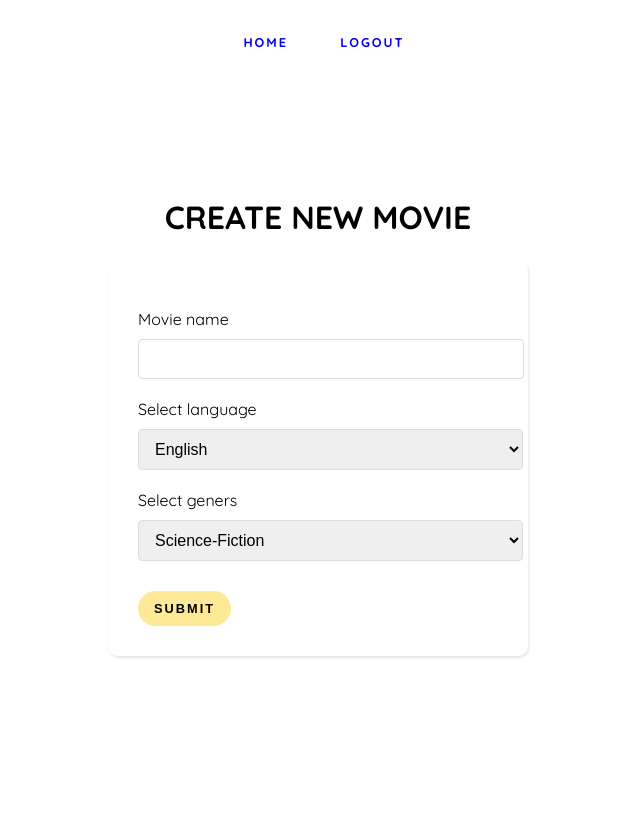
After one commit to deandevio/mid-project, a Node server app: template views/createMovie.ejs in a window 1280 px wide. The commit adds this page. Shown: the whole page, without its empty margins (322-962 px from the left). Run offline with Node 20, Linux system fonts and the light colour scheme; the template is opened without the code that fills it, so the values that code supplies are empty; some libraries are stand-ins or nearby versions.

Commit message:
Added create movie page

```diff
--- a/controllers/userControllers.js
+++ b/controllers/userControllers.js
@@ -5,6 +5,7 @@ import { errorHandle } from "../middleware/errorHandle.js";
 export const getHome = (req, res) => res.render("home");
 export const getLogin = (req, res) => res.render("login");
 export const getSignup = (req, res) => res.render("signup");
+export const getCreateMovie = (req, res) => res.render("createMovie");
 export const getLogout = (req, res) => res.cookie("jwt", false, { maxAge: 1, httpOnly: true }).redirect("login");
 export const getMenu = async (req, res) => {
   const { username } = req.params.username;
--- a/model/movieModel.js
+++ b/model/movieModel.js
@@ -8,12 +8,12 @@ const movieSchema = new mongoose.Schema({
   },
   language: {
     type: String,
-    enum: ["English", "Japanese"],
+    enum: ["english", "japanese", "hebrew"],
     required: true,
   },
   genres: {
     type: String,
-    enum: ["Drama", "Science-Fiction", "Thriller", "Comedy", "Family", "Fantasy"],
+    enum: ["drama", "science-fiction", "thriller", "comedy", "family", "fantasy"],
   },
 });
 
--- a/public/style.css
+++ b/public/style.css
@@ -73,6 +73,15 @@ input {
   font-size: 1em;
   width: 100%;
 }
+
+select {
+  padding: 10px 12px;
+  border-radius: 4px;
+  border: 1px solid #ddd;
+  font-size: 1em;
+  width: 107%;
+}
+
 label {
   display: block;
   margin: 20px 0 10px;
--- a/routes/userRoutes.js
+++ b/routes/userRoutes.js
@@ -1,12 +1,13 @@
 import express from "express";
 import { verifyToken } from "../middleware/isAuth.js";
-import { getHome, postLogin, postSignup, getLogin, getSignup, getMenu, getLogout } from "../controllers/userControllers.js";
+import { getHome, postLogin, postSignup, getLogin, getSignup, getMenu, getLogout, getCreateMovie } from "../controllers/userControllers.js";
 
 const router = express.Router();
 
 router.route("/").get(getHome);
 router.route("/signup").get(getSignup).post(postSignup);
 router.route("/login").get(getLogin).post(postLogin);
+router.route("/newmovie").get(getCreateMovie);
 router.route("/logout").get(getLogout);
 router.route("/:username").get(verifyToken, getMenu);
 
--- /dev/null
+++ b/views/createMovie.ejs
@@ -0,0 +1,78 @@
+<!DOCTYPE html>
+<html lang="en">
+  <head>
+    <meta charset="UTF-8" />
+    <meta http-equiv="X-UA-Compatible" content="IE=edge" />
+    <meta name="viewport" content="width=device-width, initial-scale=1.0" />
+    <title>New movie</title>
+    <link rel="stylesheet" href="style.css" />
+  </head>
+  <body>
+    <nav>
+      <ul>
+        <li>
+          <a href="/">HOME</a>
+        </li>
+        <li>
+          <a href="/logout">LOGOUT</a>
+        </li>
+      </ul>
+    </nav>
+
+    <h1>CREATE NEW MOVIE</h1>
+    <div>
+      <form>
+        <div>
+          <label for="name">Movie name</label>
+          <input type="name" name="name" id="name" required />
+        </div>
+        <div>
+          <label for="name">Select language</label>
+          <select name="language" id="language">
+            <option value="english">English</option>
+            <option value="japanese">Japanese</option>
+            <option value="hebrew">Hebrew</option>
+        </select>
+        </div>
+        <div>
+          <label for="name">Select geners</label>
+        <select name="genres" id="genres">
+            <option value="science-fiction">Science-Fiction</option>
+            <option value="thriller">Thriller</option>
+            <option value="comedy">Comedy</option>
+            <option value="family">Family</option>
+            <option value="fantasy">Fantasy</option>
+        </select>
+        <div>
+        </div>
+
+        <button type="submit">Submit</button>
+      </form>
+    </div>
+    <script>
+      const form = document.querySelector("form");
+
+      form.addEventListener("submit", async (e) => {
+        e.preventDefault();
+        const username = form.username.value;
+        const password = form.password.value;
+        const result = await fetch("/signup", {
+          method: "POST",
+          body: JSON.stringify({ username, password }),
+          headers: {
+            Accept: "application/json",
+            "Content-Type": "application/json",
+          },
+        });
+
+        const data = await result.json();
+        if (data.user) {
+          setTimeout(() => {
+            location.assign("/login");
+          }, 400);
+        }
+        if (data.errors) console.log(data.errors);
+      });
+    </script>
+  </body>
+</html>
```
Also changed, not shown: README.md (added).
